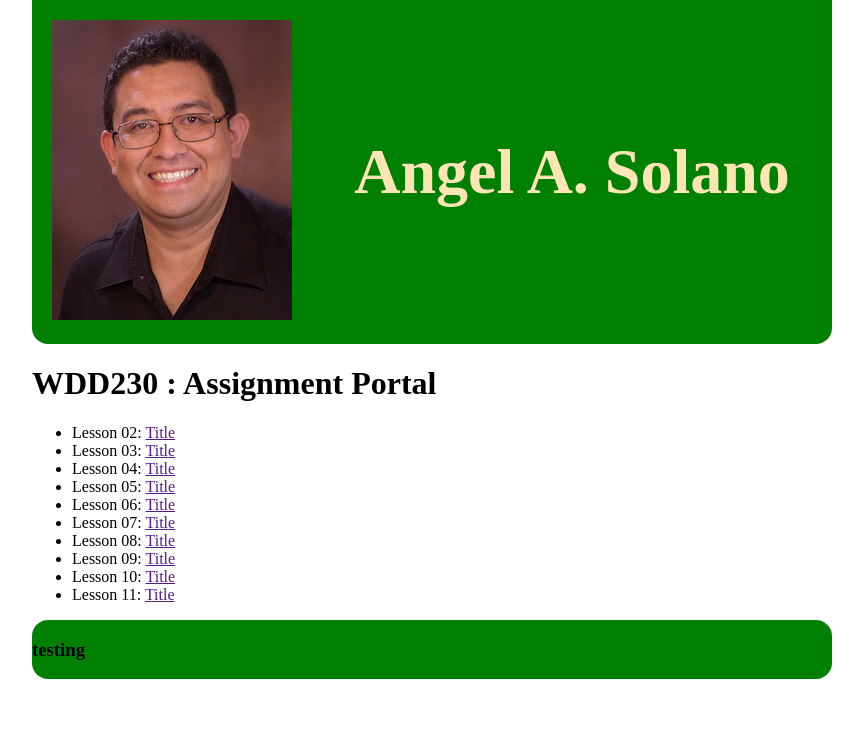
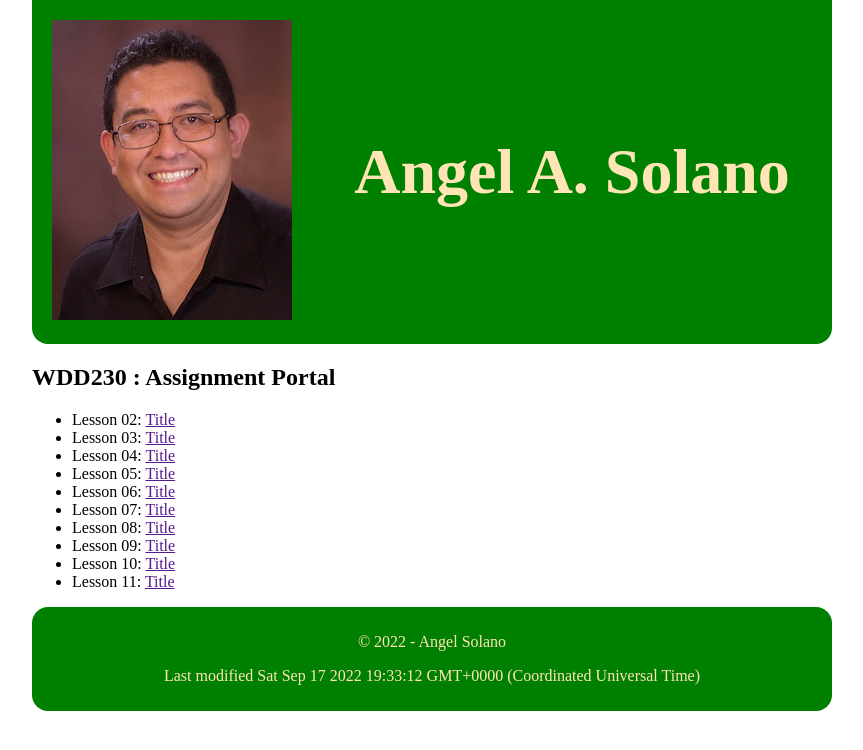
Before and after one commit to asolharo/wdd230, a plain HTML site: page index.html in a window 1280 px wide. Shown: the whole page, without its empty margins (208-1071 px from the left). Drawn offline with Linux system fonts and the light colour scheme.

Commit message:
fixed footer

```diff
--- a/index.html
+++ b/index.html
@@ -10,7 +10,6 @@
         content="BYU - Idaho Week 1 Assignment: Portal for Angel Solano / WDD 230: Web Frontend Development" />
 
     <link rel="stylesheet" href="w1/styles/style.css">
-    <script src="w1/scripts/script.js"></script>
     <title>Angel Solano's portal</title>
 
 
@@ -24,7 +23,7 @@
     </header>
 
     <main>
-        <h1>WDD230 : Assignment Portal</h1>
+        <h2>WDD230 : Assignment Portal</h2>
         <ul>
             <li>Lesson 02: <a href="" onclick="message('02')">Title</a></li>
             <li>Lesson 03: <a href="" onclick="message('03')">Title</a></li>
@@ -40,7 +39,9 @@
     </main>
 
     <footer>
-        <h3 id="footer">testing</h3>
+        <p id="footer">testing</p>
+        <p id="modified"></p>
     </footer>
+    <script src="w1/scripts/script.js"></script>
 </body>
 </html>
--- a/w1/scripts/script.js
+++ b/w1/scripts/script.js
@@ -1,5 +1,9 @@
-var year = new Date().getFullYear();
-document.querySelector("footer#footer").innerHTML = year;
+let year = new Date().getFullYear();
+document.querySelector("#footer").innerHTML = `&copy ${year} - Angel Solano`;
+
+let oLastModif = new Date(document.lastModified);
+document.querySelector("#modified").innerHTML = `Last modified ${oLastModif}`;
+
 
 function message(week) {
     alert(`This will be Assigment ${week}`);
--- a/w1/styles/style.css
+++ b/w1/styles/style.css
@@ -26,9 +26,10 @@ header {
 }
 
 footer {
-    display: grid;
-    grid-template-columns: 1fr 2fr;
+    padding: 10px;
+    color: moccasin;
     background-color: green;
     border-radius: 1em;
     align-items: center;
+    text-align: center;
 }
```
